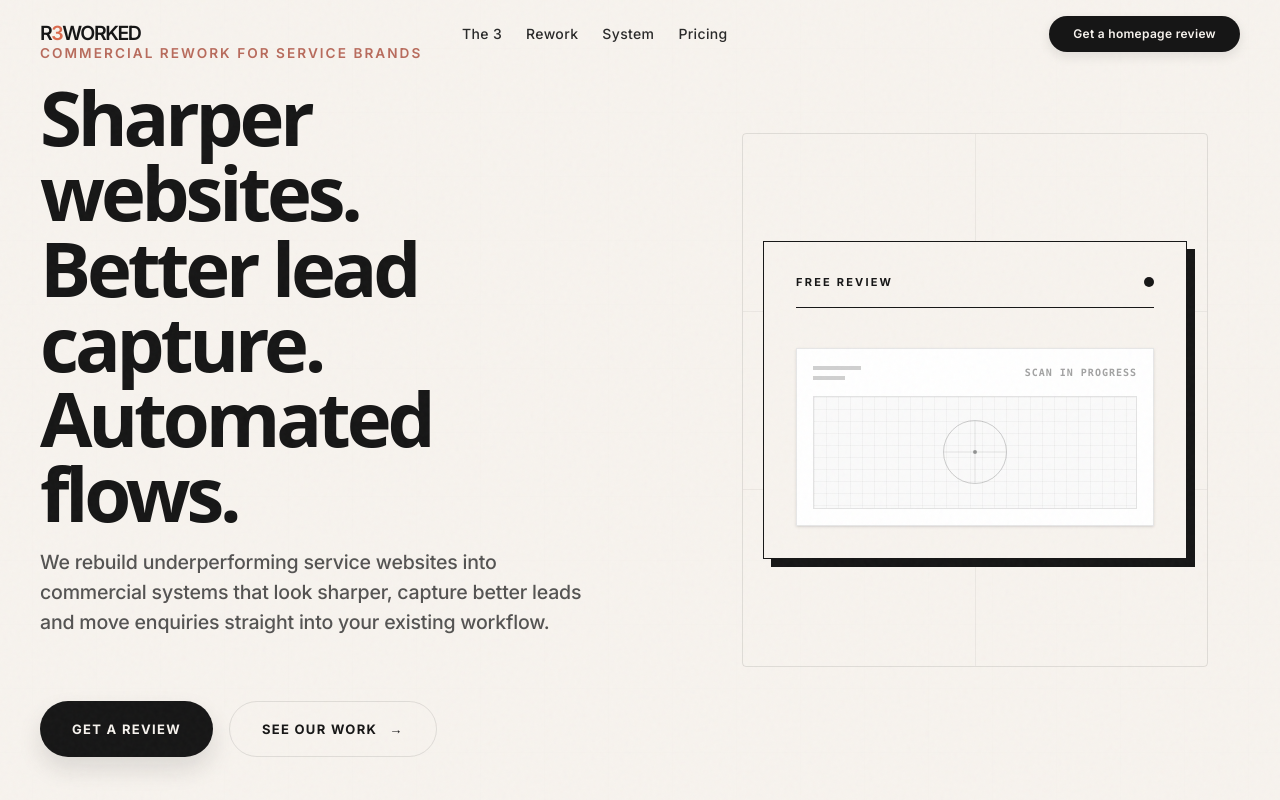
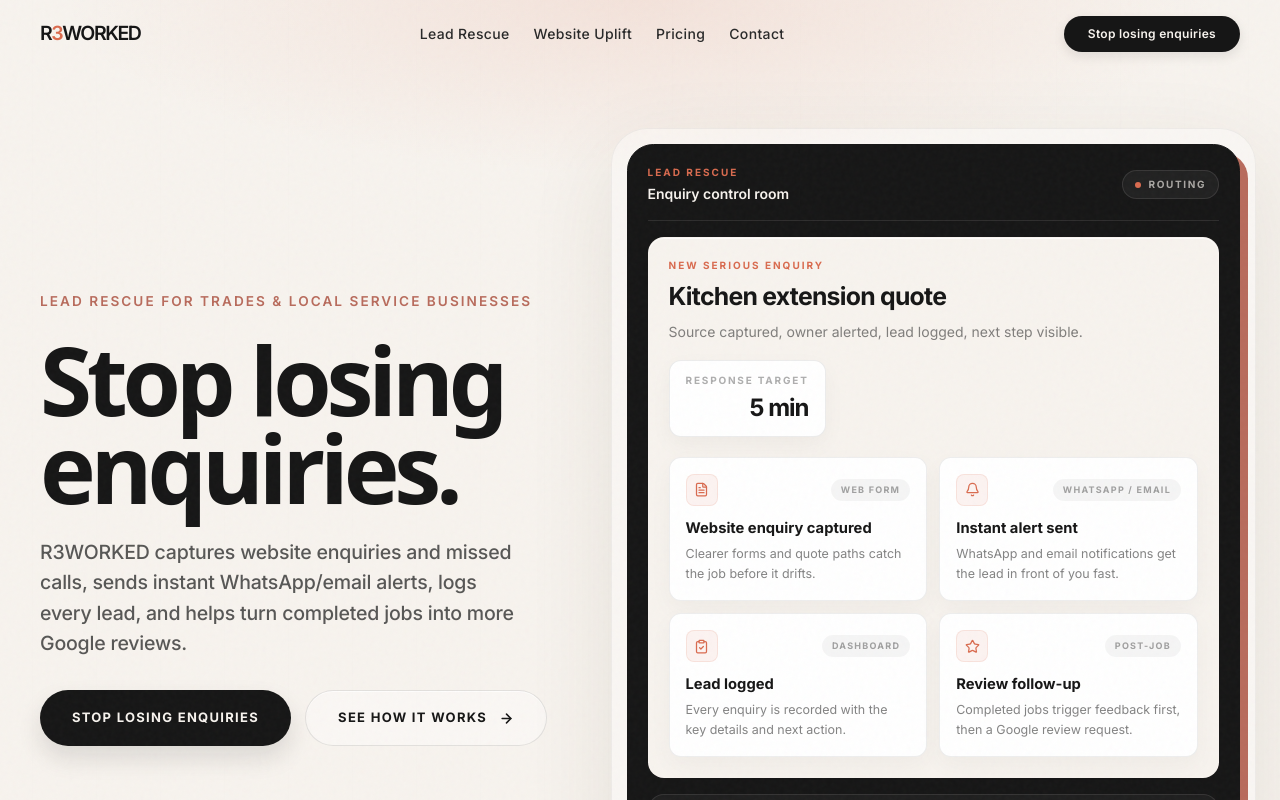
Before and after one commit to iainmacr77/r3worked-website, a Next.js app: page / in a window 1280 px wide. Shown: the top 800 px of the page. Built offline with nearby package versions, Linux system fonts and the light colour scheme.

Commit message:
Reposition homepage hero around Lead Rescue

```diff
--- a/src/app/layout.tsx
+++ b/src/app/layout.tsx
@@ -9,9 +9,9 @@
 });
 
 export const metadata: Metadata = createSiteMetadata({
-  title: "R3WORKED | Premium Website Uplift",
+  title: "R3WORKED | Lead Rescue for Trades & Local Service Businesses",
   description:
-    "R3WORKED reworks underperforming digital fronts through sharper websites, cleaner lead capture, and smarter follow-up.",
+    "R3WORKED helps trades and local service businesses stop losing enquiries with website lead capture, WhatsApp/email alerts, lead logging and review follow-up.",
 });
 
 export default function RootLayout({
--- a/src/app/page.tsx
+++ b/src/app/page.tsx
@@ -13,9 +13,9 @@
 import { createSiteMetadata } from "@/lib/site-metadata";
 
 export const metadata: Metadata = createSiteMetadata({
-  title: "R3WORKED | Website Uplift, Lead Capture, Smarter Follow-Up",
+  title: "R3WORKED | Lead Rescue for Trades & Local Service Businesses",
   description:
-    "R3WORKED helps service businesses turn dated digital fronts into sharper websites with clearer enquiries, better lead handling, and cleaner follow-up.",
+    "R3WORKED helps trades and local service businesses stop losing enquiries with website lead capture, WhatsApp/email alerts, lead logging and review follow-up.",
 });
 
 export default function HomePage() {
--- a/src/components/homepage/HomepageFooter.tsx
+++ b/src/components/homepage/HomepageFooter.tsx
@@ -2,10 +2,10 @@
 import { R3WorkedWordmark } from "@/components/homepage/R3WorkedWordmark";
 
 const NAV_LINKS = [
-  { href: "#the-3", label: "The 3" },
-  { href: "#before-after-showcase", label: "Rework" },
+  { href: "#hero", label: "Lead Rescue" },
+  { href: "#before-after-showcase", label: "Website Uplift" },
   { href: "#pricing", label: "Pricing" },
-  { href: "#final-cta", label: "Review" },
+  { href: "#final-cta", label: "Contact" },
 ];
 
 const LEGAL_LINKS = [
@@ -22,8 +22,9 @@
           <div className="max-w-md space-y-5">
             <R3WorkedWordmark className="text-[1.45rem]" />
             <p className="text-base leading-8 text-[#2A2A2A]/72">
-              Premium website uplift for service businesses, built around
-              cleaner enquiry capture and smarter follow-up behind the scenes.
+              Lead rescue for trades and local service businesses - capturing
+              website enquiries, follow-ups and reviews in one cleaner system,
+              with missed-call rescue coming soon.
             </p>
           </div>
 
@@ -82,7 +83,7 @@
         <div className="flex flex-col gap-3 border-t border-[#161616]/6 pt-6 text-[11px] uppercase tracking-[0.16em] text-[#2A2A2A]/44 md:flex-row md:items-center md:justify-between">
           <p>© {new Date().getFullYear()} R3WORKED</p>
           <p className="normal-case tracking-normal text-[#2A2A2A]/46">
-            Sharper website fronts for serious enquiries
+            R3WORKED is a trading name of Auric Consulting Limited.
           </p>
         </div>
       </div>
--- a/src/components/homepage/HomepageHero.tsx
+++ b/src/components/homepage/HomepageHero.tsx
@@ -1,253 +1,222 @@
 "use client";
 
 import Link from "next/link";
-import { useRef } from "react";
+import { motion } from "framer-motion";
 import {
-  motion,
-  useScroll,
-  useSpring,
-  useTransform,
-  MotionValue,
-} from "framer-motion";
+  ArrowRight,
+  Bell,
+  ClipboardCheck,
+  FileText,
+  MessageSquare,
+  PhoneMissed,
+  Star,
+} from "lucide-react";
 
-function EditorialVisual({ scrollProgress }: { scrollProgress: MotionValue<number> }) {
-  const smoothProgress = useSpring(scrollProgress, {
-    stiffness: 80,
-    damping: 20,
-    mass: 0.5,
-  });
-
-  // Card 1: Audit
-  const opacity1 = useTransform(smoothProgress, [0, 0.25, 0.35], [1, 1, 0]);
-  const y1 = useTransform(smoothProgress, [0, 0.25, 0.35], [0, 0, -50]);
-  const scale1 = useTransform(smoothProgress, [0, 0.25, 0.35], [1, 1, 0.95]);
-
-  // Card 2: Reworking
-  const opacity2 = useTransform(smoothProgress, [0.25, 0.35, 0.6, 0.7], [0, 1, 1, 0]);
-  const y2 = useTransform(smoothProgress, [0.25, 0.35, 0.6, 0.7], [50, 0, 0, -50]);
-  const scale2 = useTransform(smoothProgress, [0.25, 0.35, 0.6, 0.7], [1.05, 1, 1, 0.95]);
-
-  // Card 3: System Active
-  const opacity3 = useTransform(smoothProgress, [0.6, 0.7, 0.8], [0, 1, 1]);
-  const y3 = useTransform(smoothProgress, [0.6, 0.7, 0.8], [50, 0, 0]);
-  const scale3 = useTransform(smoothProgress, [0.6, 0.7, 0.8], [1.05, 1, 1]);
-
-  return (
-    <div className="relative w-full max-w-[34rem] aspect-[4/5] mx-auto lg:ml-auto select-none pointer-events-none mt-10 lg:mt-0 flex items-center justify-center">
-      {/* Structural base grid */}
-      <div className="absolute inset-x-4 sm:inset-x-8 inset-y-16 border border-[#161616]/10 rounded-sm">
-        <div className="absolute inset-x-0 top-1/3 border-t border-[#161616]/5" />
-        <div className="absolute inset-x-0 top-2/3 border-t border-[#161616]/5" />
-        <div className="absolute inset-y-0 left-1/2 border-l border-[#161616]/5" />
-      </div>
-
-      {/* Card 1: The Foundation / Audit */}
-      <motion.div
-        style={{ opacity: opacity1, y: y1, scale: scale1 }}
-        className="absolute w-[85%] sm:w-[80%] aspect-[4/3] bg-[#F7F3EE] border border-[#161616] p-6 sm:p-8 shadow-[8px_8px_0px_#161616] flex flex-col"
-      >
-        <div className="flex justify-between items-center mb-10 border-b border-[#161616] pb-4">
-          <div className="text-[11px] font-bold uppercase tracking-[0.2em] text-[#161616]">FREE REVIEW</div>
-          <div className="w-2.5 h-2.5 rounded-full bg-[#161616]" />
-        </div>
-        <div className="flex-1 border border-[#161616]/10 bg-white relative overflow-hidden flex flex-col p-4 shadow-sm">
-           <div className="w-full flex justify-between items-end mb-4">
-             <div className="space-y-1.5">
-               <div className="w-12 h-1 bg-[#161616]/20" />
-               <div className="w-8 h-1 bg-[#161616]/20" />
-             </div>
-             <div className="text-[10px] font-mono font-bold text-[#161616]/40 tracking-widest">SCAN IN PROGRESS</div>
-           </div>
-
-           <div className="flex-1 border border-[#161616]/10 relative group bg-[#FAFAFA]">
-              {/* Scanning reticle / grid effect */}
-              <div className="absolute inset-0 bg-[linear-gradient(rgba(22,22,22,0.03)_1px,transparent_1px),linear-gradient(90deg,rgba(22,22,22,0.03)_1px,transparent_1px)] bg-[size:12px_12px]" />
-
-              <div className="absolute top-1/2 left-1/2 -translate-x-1/2 -translate-y-1/2 w-16 h-16 border border-[#161616]/20 rounded-full flex items-center justify-center">
-                 <div className="w-1 h-1 bg-[#161616]/40 rounded-full" />
-                 {/* Crosshairs */}
-                 <div className="absolute top-0 bottom-0 left-1/2 -translate-x-1/2 w-px bg-[#161616]/10" />
-                 <div className="absolute left-0 right-0 top-1/2 -translate-y-1/2 h-px bg-[#161616]/10" />
-              </div>
-           </div>
-        </div>
-      </motion.div>
-
-      {/* Card 2: The Rework */}
-      <motion.div
-        style={{ opacity: opacity2, y: y2, scale: scale2 }}
-        className="absolute w-[85%] sm:w-[80%] aspect-[4/3] bg-[#F7F3EE] border border-[#161616] p-6 sm:p-8 shadow-[8px_8px_0px_#B86B5C] flex flex-col z-10"
-      >
-        <div className="flex justify-between items-center mb-8 border-b border-[#161616] pb-4">
-          <div className="text-[11px] font-bold uppercase tracking-[0.2em] text-[#161616]">FRICTION-FREE DESIGN & REBUILD</div>
-          <div className="animate-pulse w-2.5 h-2.5 rounded-full bg-[#B86B5C]" />
-        </div>
-        <div className="flex-1 flex flex-col gap-4">
-           {/* Abstract input state (cluttered/messy) */}
-           <div className="flex gap-2 opacity-40 px-2 pt-2">
-              <div className="w-1/4 h-8 border border-[#161616]/20 bg-white" />
-              <div className="w-1/2 h-8 border border-[#161616]/20 bg-[#161616]/5" />
-              <div className="w-1/4 h-8 border border-[#161616]/20 bg-white" />
-           </div>
-
-           {/* Transformation arrow/divider */}
-           <div className="flex justify-center -my-1">
-              <div className="w-px h-6 bg-[#B86B5C]/40" />
-           </div>
-
-           {/* Abstract output state (clean/structured) */}
-           <div className="flex-1 border border-[#B86B5C]/30 bg-[#B86B5C]/5 p-3 flex flex-col gap-2 shadow-inner">
-             <div className="w-full h-3 bg-white border border-[#161616]/10 shadow-sm rounded-[1px]" />
-             <div className="flex gap-2 flex-1">
-               <div className="w-2/3 h-full bg-white border border-[#161616]/10 shadow-sm rounded-[1px]" />
-               <div className="w-1/3 h-full bg-[#B86B5C]/15 border border-[#B86B5C]/20 shadow-sm rounded-[1px]" />
-             </div>
-           </div>
-        </div>
-      </motion.div>
-
-      {/* Card 3: The Result / System Active */}
-      <motion.div
-        style={{ opacity: opacity3, y: y3, scale: scale3 }}
-        className="absolute w-[85%] sm:w-[80%] aspect-[4/3] bg-[#F7F3EE] border border-[#161616] p-6 sm:p-8 shadow-[8px_8px_0px_#D96B4F] flex flex-col z-20"
-      >
-        <div className="flex justify-between items-center mb-8 border-b border-[#161616] pb-4">
-          <div className="text-[11px] font-bold uppercase tracking-[0.2em] text-[#161616]">ONGOING SUPPORT</div>
-          <div className="w-2.5 h-2.5 rounded-full bg-[#D96B4F]" />
-        </div>
-        <div className="flex-1 flex flex-col justify-between border border-[#161616]/10 bg-white p-4 shadow-sm relative overflow-hidden">
-           {/* Top nav abstract */}
-           <div className="flex justify-between items-center pb-3 border-b border-[#161616]/5">
-             <div className="flex items-center gap-2">
-                <div className="animate-pulse w-1.5 h-1.5 rounded-full bg-[#D96B4F]" />
-                <div className="text-[9px] font-mono font-bold tracking-widest text-[#161616]/60">SYS_OPS</div>
-             </div>
-             <div className="w-8 h-1 bg-[#161616]/10" />
-           </div>
-
-           {/* Server/metrics rows */}
-           <div className="space-y-4 mt-4 mb-2">
-             <div className="space-y-1.5">
-               <div className="flex justify-between items-end">
-                 <div className="w-10 h-1 bg-[#161616]/20" />
-                 <div className="text-[8px] font-mono text-[#161616]/40">UPTIME</div>
-               </div>
-               <div className="w-full h-1.5 bg-[#161616]/5 overflow-hidden">
-                 <div className="w-full h-full bg-[#161616]/20" />
-               </div>
-             </div>
-
-             <div className="space-y-1.5">
-               <div className="flex justify-between items-end">
-                 <div className="w-14 h-1 bg-[#161616]/20" />
-                 <div className="text-[8px] font-mono text-[#D96B4F]/80">ROUTING</div>
-               </div>
-               <div className="w-full h-1.5 bg-[#161616]/5 overflow-hidden">
-                 <div className="w-[85%] h-full bg-[#D96B4F]/50" />
-               </div>
-             </div>
-           </div>
-        </div>
-      </motion.div>
-
-    </div>
-  );
-}
+const LEAD_RESCUE_CARDS = [
+  {
+    icon: FileText,
+    title: "Website enquiry captured",
+    body: "Clearer forms and quote paths catch the job before it drifts.",
+    meta: "Web form",
+  },
+  {
+    icon: Bell,
+    title: "Instant alert sent",
+    body: "WhatsApp and email notifications get the lead in front of you fast.",
+    meta: "WhatsApp / email",
+  },
+  {
+    icon: ClipboardCheck,
+    title: "Lead logged",
+    body: "Every enquiry is recorded with the key details and next action.",
+    meta: "Dashboard",
+  },
+  {
+    icon: Star,
+    title: "Review follow-up",
+    body: "Completed jobs trigger feedback first, then a Google review request.",
+    meta: "Post-job",
+  },
+];
 
 export function HomepageHero() {
-  const sectionRef = useRef<HTMLDivElement>(null);
-  const { scrollYProgress } = useScroll({
-    target: sectionRef,
-    offset: ["start start", "end end"],
-  });
-
   return (
-    // A tall container to allow for scroll duration
-    // h-[300vh] provides 2 viewports (200vh) of actual scroll distance before the next section pulls up.
     <section
       id="hero"
-      ref={sectionRef}
-      className="relative bg-[#F7F3EE] pb-12 pt-24 sm:pb-14 sm:pt-28 lg:h-[250vh] lg:py-0"
+      className="relative overflow-hidden bg-[#F7F3EE] px-6 pb-20 pt-28 sm:pt-32 md:px-10 lg:min-h-screen lg:pb-24 lg:pt-36"
     >
+      <div className="pointer-events-none absolute inset-0 opacity-[0.04] bg-[linear-gradient(rgba(22,22,22,0.1)_1px,transparent_1px),linear-gradient(90deg,rgba(22,22,22,0.1)_1px,transparent_1px)] bg-[size:64px_64px] bg-center" />
+      <div className="pointer-events-none absolute inset-x-0 top-0 h-48 bg-[radial-gradient(ellipse_at_top,rgba(217,107,79,0.12),transparent_64%)]" />
 
-      {/*
-        This is the sticky viewport.
-        It locks to the top of the screen while the parent section scrolls past.
-      */}
-      <div className="flex w-full items-start justify-center lg:sticky lg:top-0 lg:h-screen lg:items-center lg:overflow-hidden">
-
-        {/* Premium ambient grid wrapper so it stays fixed relative to the screen content */}
-        <div className="pointer-events-none absolute inset-0 opacity-[0.04] bg-[linear-gradient(rgba(22,22,22,0.1)_1px,transparent_1px),linear-gradient(90deg,rgba(22,22,22,0.1)_1px,transparent_1px)] bg-[size:64px_64px] bg-center" />
-
-        <div className="w-full px-6 md:px-10">
-          <div className="relative z-10 mx-auto flex h-full w-full max-w-[84rem] flex-col gap-8 lg:grid lg:max-h-[900px] lg:grid-cols-[minmax(0,1.14fr)_minmax(22rem,0.86fr)] lg:items-center lg:gap-10 xl:grid-cols-[minmax(0,1.08fr)_minmax(24rem,0.92fr)] xl:gap-12">
-
-            {/* Left: Text Content (Static) */}
-            <div className="contents lg:relative lg:flex lg:w-full lg:max-w-[41rem] lg:min-h-[42.5rem] lg:flex-col lg:justify-center lg:pr-4 xl:max-w-[43rem]">
-              <motion.div
-                initial={{ opacity: 0, y: 15 }}
+      <div className="relative z-10 mx-auto grid w-full max-w-[84rem] gap-12 lg:grid-cols-[minmax(0,0.92fr)_minmax(26rem,1.08fr)] lg:items-center xl:gap-16">
+        <div className="max-w-[44rem]">
+          <motion.p
+            initial={{ opacity: 0, y: 14 }}
             animate={{ opacity: 1, y: 0 }}
-                transition={{ duration: 0.8, ease: "easeOut" }}
-                className="order-1"
+            transition={{ duration: 0.7, ease: [0.2, 0.65, 0.3, 0.9] }}
+            className="type-eyebrow text-[#B86B5C]"
           >
-                <p className="type-eyebrow text-[#B86B5C]">
-                  COMMERCIAL REWORK FOR SERVICE BRANDS
-                </p>
-              </motion.div>
+            LEAD RESCUE FOR TRADES &amp; LOCAL SERVICE BUSINESSES
+          </motion.p>
 
           <motion.h1
-                initial={{ opacity: 0, y: 20 }}
+            initial={{ opacity: 0, y: 18 }}
             animate={{ opacity: 1, y: 0 }}
-                transition={{ duration: 1, delay: 0.1, ease: [0.2, 0.65, 0.3, 0.9] }}
-                className="order-2 mt-3.5 max-w-[12.5ch] font-sans font-bold text-[#161616] text-[clamp(2.8rem,9vw,3.85rem)] leading-[0.99] tracking-[-0.055em] text-balance md:mt-4 md:text-[clamp(3.5rem,6.7vw,4.6rem)] xl:text-[4.75rem]"
+            transition={{ duration: 0.9, delay: 0.08, ease: [0.2, 0.65, 0.3, 0.9] }}
+            className="mt-5 max-w-[10ch] font-sans text-[clamp(3.35rem,10vw,5.9rem)] font-bold leading-[0.94] tracking-[-0.055em] text-[#161616] text-balance md:mt-6"
           >
-                <span className="block">Sharper websites.</span>
-                <span className="block">
-                  Better lead <span className="inline-block">capture.</span>
-                </span>
-                <span className="block">Automated flows.</span>
+            Stop losing enquiries.
           </motion.h1>
 
           <motion.p
-                initial={{ opacity: 0, y: 20 }}
+            initial={{ opacity: 0, y: 18 }}
             animate={{ opacity: 1, y: 0 }}
-                transition={{ duration: 1, delay: 0.2, ease: [0.2, 0.65, 0.3, 0.9] }}
-                className="type-support order-3 mt-3.5 max-w-[32rem] text-[#2A2A2A]/80 md:mt-4 md:max-w-[34rem] lg:max-w-[32rem] xl:max-w-[34rem]"
+            transition={{ duration: 0.9, delay: 0.16, ease: [0.2, 0.65, 0.3, 0.9] }}
+            className="type-support mt-6 max-w-[38rem] text-[#2A2A2A]/78"
           >
-                We rebuild underperforming service websites into commercial systems that look sharper, capture better leads and move enquiries straight into your existing workflow.
+            R3WORKED captures website enquiries and missed calls, sends instant
+            WhatsApp/email alerts, logs every lead, and helps turn completed
+            jobs into more Google reviews.
           </motion.p>
 
           <motion.div
-                initial={{ opacity: 0, y: 20 }}
+            initial={{ opacity: 0, y: 18 }}
             animate={{ opacity: 1, y: 0 }}
-                transition={{ duration: 1, delay: 0.3, ease: [0.2, 0.65, 0.3, 0.9] }}
-                className="order-5 mt-6 flex flex-col items-stretch gap-3.5 sm:mt-8 sm:flex-row sm:items-center sm:gap-4 lg:mt-14 lg:items-start xl:mt-16"
+            transition={{ duration: 0.9, delay: 0.24, ease: [0.2, 0.65, 0.3, 0.9] }}
+            className="mt-8 flex flex-col items-stretch gap-3.5 sm:flex-row sm:items-center"
           >
             <Link
               href="#final-cta"
               className="inline-flex h-14 w-full items-center justify-center rounded-full bg-[#161616] px-8 text-[13px] font-bold uppercase tracking-[0.1em] text-[#F7F3EE] shadow-[0_12px_24px_rgba(22,22,22,0.12)] transition-[transform,background] duration-300 hover:-translate-y-0.5 hover:bg-[#2A2A2A] sm:w-auto"
             >
-                  GET A REVIEW
+              Stop losing enquiries
             </Link>
 
             <Link
-                  href="#before-after-showcase"
-                  className="group inline-flex h-14 w-full items-center justify-center rounded-full border border-[#161616]/10 bg-transparent px-8 text-[13px] font-bold uppercase tracking-[0.1em] text-[#161616] transition-[transform,background] duration-300 hover:bg-[#161616]/5 sm:w-auto"
+              href="#enquiry-capture"
+              className="group inline-flex h-14 w-full items-center justify-center rounded-full border border-[#161616]/10 bg-white/35 px-8 text-[13px] font-bold uppercase tracking-[0.1em] text-[#161616] shadow-[inset_0_1px_0_rgba(255,255,255,0.72)] transition-[transform,background] duration-300 hover:-translate-y-0.5 hover:bg-white/60 sm:w-auto"
             >
-                  SEE OUR WORK
-                  <span className="ml-3 block transform transition-transform group-hover:translate-x-1">→</span>
+              See how it works
+              <ArrowRight
+                className="ml-3 transition-transform group-hover:translate-x-1"
+                size={15}
+                strokeWidth={2.4}
+                aria-hidden="true"
+              />
             </Link>
           </motion.div>
         </div>
 
-            {/* Right: Premium Editorial Visual (Scroll Animated) */}
-            <div className="order-4 lg:order-none">
-              <EditorialVisual scrollProgress={scrollYProgress} />
-            </div>
-          </div>
-        </div>
-
+        <LeadRescueCommandCentre />
       </div>
     </section>
   );
 }
+
+function LeadRescueCommandCentre() {
+  return (
+    <motion.div
+      initial={{ opacity: 0, y: 24 }}
+      animate={{ opacity: 1, y: 0 }}
+      transition={{ duration: 0.9, delay: 0.18, ease: [0.2, 0.65, 0.3, 0.9] }}
+      className="relative mx-auto w-full max-w-[42rem] lg:ml-auto"
+      aria-label="Lead Rescue dashboard preview"
+    >
+      <div className="absolute -inset-4 rounded-[2.25rem] border border-[#161616]/5 bg-white/30 shadow-[0_28px_90px_rgba(72,50,37,0.09)]" />
+
+      <div className="relative overflow-hidden rounded-[1.65rem] border border-[#161616] bg-[#161616] p-4 shadow-[8px_8px_0px_#B86B5C] sm:p-5">
+        <div className="flex flex-wrap items-center justify-between gap-3 border-b border-[#F7F3EE]/10 pb-4">
+          <div>
+            <p className="text-[10px] font-bold uppercase tracking-[0.2em] text-[#D96B4F]">
+              Lead Rescue
+            </p>
+            <p className="mt-1 text-sm font-semibold text-[#F7F3EE]">
+              Enquiry control room
+            </p>
+          </div>
+
+          <div className="inline-flex items-center gap-2 rounded-full border border-[#F7F3EE]/10 bg-[#F7F3EE]/5 px-3 py-1.5 text-[10px] font-bold uppercase tracking-[0.16em] text-[#F7F3EE]/64">
+            <span className="h-1.5 w-1.5 rounded-full bg-[#D96B4F]" />
+            Routing
+          </div>
+        </div>
+
+        <div className="mt-4 rounded-2xl border border-[#F7F3EE]/10 bg-[#F7F3EE] p-4 shadow-[inset_0_1px_0_rgba(255,255,255,0.7)] sm:p-5">
+          <div className="flex flex-wrap items-start justify-between gap-4">
+            <div>
+              <p className="text-[10px] font-bold uppercase tracking-[0.2em] text-[#D96B4F]">
+                New serious enquiry
+              </p>
+              <h2 className="mt-2 text-[1.35rem] font-bold leading-tight tracking-[-0.03em] text-[#161616] sm:text-[1.55rem]">
+                Kitchen extension quote
+              </h2>
+              <p className="mt-2 max-w-[26rem] text-sm leading-6 text-[#2A2A2A]/58">
+                Source captured, owner alerted, lead logged, next step visible.
+              </p>
+            </div>
+
+            <div className="rounded-xl border border-[#161616]/8 bg-white px-4 py-3 text-right shadow-[0_8px_22px_rgba(22,22,22,0.04)]">
+              <p className="text-[10px] font-bold uppercase tracking-[0.18em] text-[#161616]/35">
+                Response target
+              </p>
+              <p className="mt-1 text-2xl font-bold tracking-[-0.04em] text-[#161616]">
+                5 min
+              </p>
+            </div>
+          </div>
+
+          <div className="mt-5 grid gap-3 sm:grid-cols-2">
+            {LEAD_RESCUE_CARDS.map((card) => {
+              const Icon = card.icon;
+              return (
+                <div
+                  key={card.title}
+                  className="rounded-xl border border-[#161616]/7 bg-white p-4 shadow-[0_8px_24px_rgba(22,22,22,0.035)]"
+                >
+                  <div className="mb-3 flex items-center justify-between gap-3">
+                    <div className="flex h-8 w-8 items-center justify-center rounded-lg border border-[#D96B4F]/12 bg-[#D96B4F]/8">
+                      <Icon size={15} className="text-[#D96B4F]" aria-hidden="true" />
+                    </div>
+                    <span className="rounded-full bg-[#161616]/[0.04] px-2.5 py-1 text-[9px] font-bold uppercase tracking-[0.14em] text-[#161616]/38">
+                      {card.meta}
+                    </span>
+                  </div>
+                  <h3 className="text-[0.92rem] font-bold leading-snug text-[#161616]">
+                    {card.title}
+                  </h3>
+                  <p className="mt-1.5 text-[0.78rem] leading-5 text-[#2A2A2A]/58">
+                    {card.body}
+                  </p>
+                </div>
+              );
+            })}
+          </div>
+        </div>
+
+        <div className="mt-4 grid gap-3 rounded-2xl border border-[#F7F3EE]/10 bg-[#F7F3EE]/[0.04] p-4 sm:grid-cols-[auto_1fr_auto] sm:items-center">
+          <div className="flex h-10 w-10 items-center justify-center rounded-xl border border-[#D96B4F]/20 bg-[#D96B4F]/10">
+            <PhoneMissed size={17} className="text-[#D96B4F]" aria-hidden="true" />
+          </div>
+          <div>
+            <div className="flex flex-wrap items-center gap-2">
+              <p className="text-sm font-bold text-[#F7F3EE]">
+                Missed-call rescue
+              </p>
+              <span className="rounded-full border border-[#D96B4F]/25 bg-[#D96B4F]/10 px-2 py-0.5 text-[9px] font-bold uppercase tracking-[0.15em] text-[#D96B4F]">
+                Coming soon
+              </span>
+            </div>
+            <p className="mt-1 text-[0.78rem] leading-5 text-[#F7F3EE]/48">
+              AI voice answering for overflow and missed calls.
+            </p>
+          </div>
+          <MessageSquare
+            size={18}
+            className="hidden text-[#F7F3EE]/24 sm:block"
+            aria-hidden="true"
+          />
+        </div>
+      </div>
+    </motion.div>
+  );
+}
--- a/src/components/homepage/HomepageNavbar.tsx
+++ b/src/components/homepage/HomepageNavbar.tsx
@@ -8,10 +8,10 @@
 import { motion, AnimatePresence } from "framer-motion";
 
 const NAV_LINKS = [
-  { href: "#the-3", label: "The 3" },
-  { href: "#before-after-showcase", label: "Rework" },
-  { href: "#follow-up-system", label: "System" },
+  { href: "#hero", label: "Lead Rescue" },
+  { href: "#before-after-showcase", label: "Website Uplift" },
   { href: "#pricing", label: "Pricing" },
+  { href: "#final-cta", label: "Contact" },
 ];
 
 export function HomepageNavbar() {
@@ -59,7 +59,7 @@
               href="#final-cta"
               className="inline-flex items-center justify-center rounded-full bg-[#161616] px-6 py-2.5 text-xs font-semibold tracking-wide text-[#F7F3EE] transition-all hover:bg-[#2A2A2A] shadow-[0_4px_12px_rgba(22,22,22,0.1)]"
             >
-              Get a homepage review
+              Stop losing enquiries
             </Link>
           </div>
 
@@ -100,7 +100,7 @@
                 onClick={() => setMenuOpen(false)}
                 className="mt-4 inline-flex items-center justify-center rounded-full bg-[#161616] px-6 py-3 text-sm font-semibold tracking-wide text-[#F7F3EE] shadow-md"
               >
-                Get a homepage review
+                Stop losing enquiries
               </Link>
             </div>
           </motion.div>
```
Also changed, not shown: src/components/homepage/FinalCta.tsx (+8 -7 lines), src/components/homepage/TrustTicker.tsx (+7 -6 lines). Lines whose indentation alone changed are shown as unchanged.
